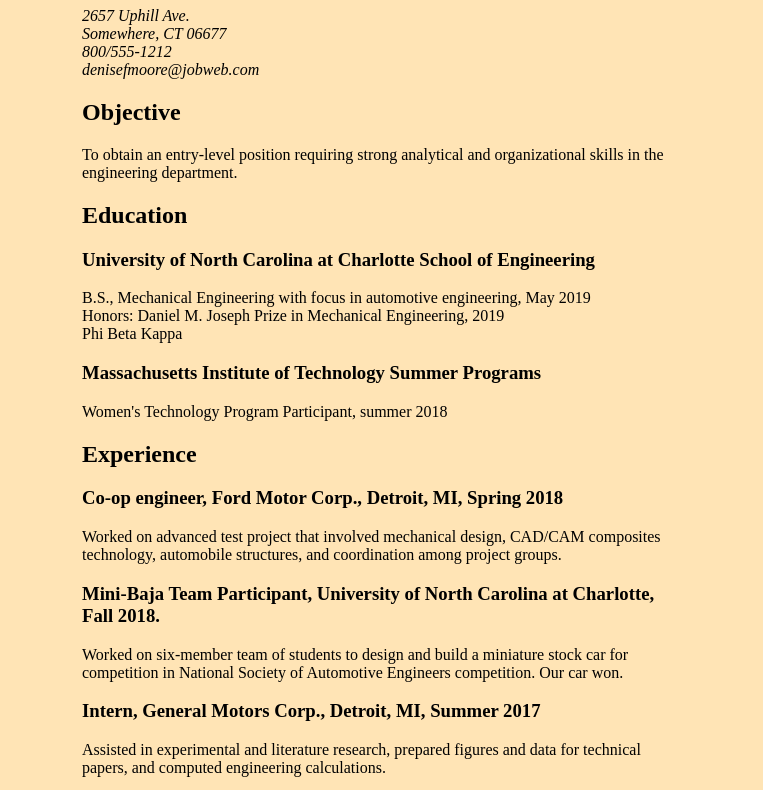
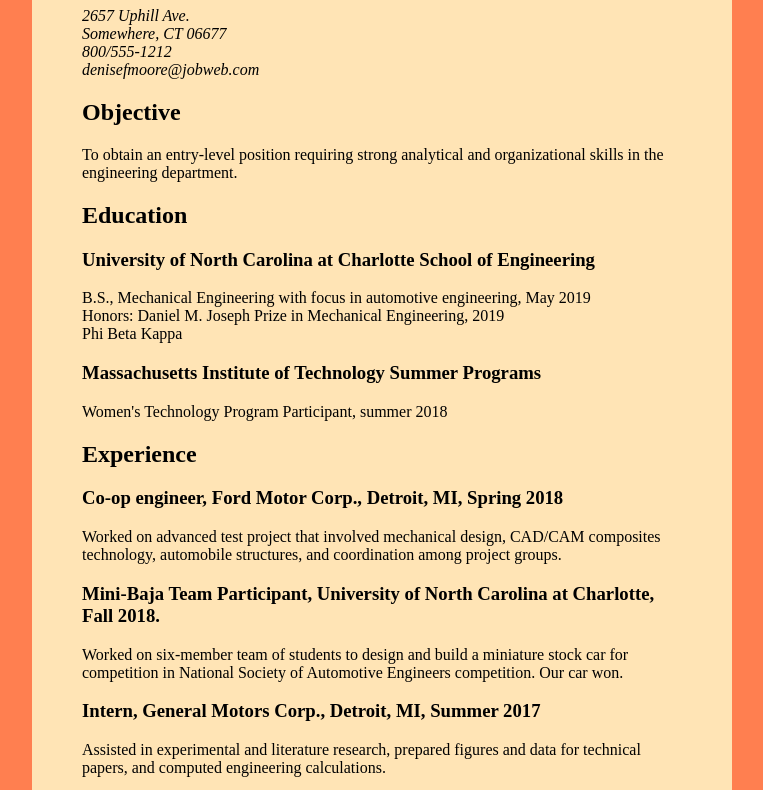
Before and after one commit to Ghoulz993/css-exercise-3, a plain HTML site: page resume.html in a window 1280 px wide. Shown: the part 93-883 px from the top of the page, without its empty margins (258-1021 px from the left). Drawn offline with Linux system fonts and the light colour scheme.

Commit message:
resume finished

```diff
--- a/resume.html
+++ b/resume.html
@@ -9,6 +9,8 @@
 </head>
 
 <body>
+    <div class="background">
+    <div class="wrapper">
     <div class="content">
     <header>
         <h1>Denise F. Moore</h1>
@@ -90,6 +92,8 @@
         </section>
     </main>
     </div>
+    </div>
+    </div>
 </body>
 
 </html>
--- a/styles2.css
+++ b/styles2.css
@@ -6,8 +6,16 @@ html {
 
 body {
     margin:0;
+
+}
+
+
+
+.wrapper {
     background-color:moccasin;
     padding:20px 0 20px 0;
+    max-width: 700px;
+    margin:auto;
 }
 
 .content {
```
